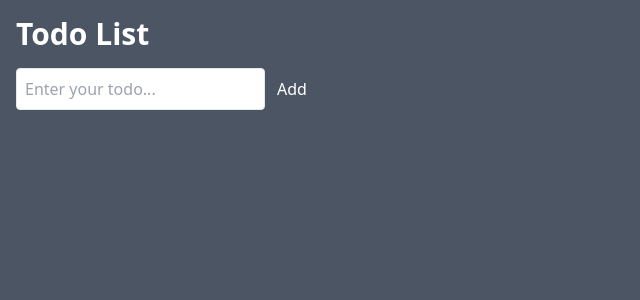
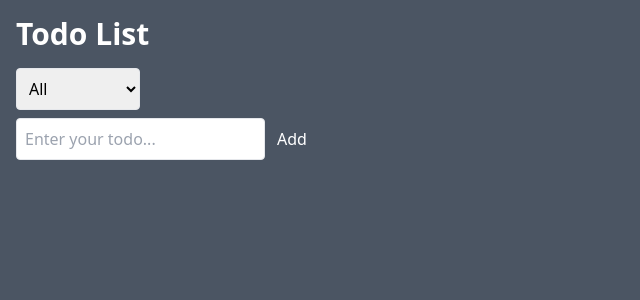
Before and after one commit to BitSmith5/todo-list, a React (Create React App) app: page / in a window 1280 px wide. Shown: the top 300 px of the page, without its empty margins (0-640 px from the left). Built offline with nearby package versions, Linux system fonts and the light colour scheme.

Commit message:
Added todo filter

```diff
--- a/src/App.tsx
+++ b/src/App.tsx
@@ -20,6 +20,7 @@ export default function App() {
   const [todos, setTodos] = useState<Todo[]>(loadInitialTodos);
   const [text, setText] = useState<string>("");
   const [editingId, setEditingId] = useState<string | null>(null);
+  const [selectedFilter, setSelectedFilter] = useState<"all" | "complete" | "incomplete">("all");
 
   useEffect(() => {
     localStorage.setItem("todos", JSON.stringify(todos));
@@ -66,9 +67,26 @@ export default function App() {
     setTodos((prev) => prev.filter((t) => t.id !== id));
   };
 
+  const getFilteredTodos = () => {
+    if (selectedFilter === "all") return todos;
+    if (selectedFilter === "complete") return todos.filter(t => t.completed);
+    if (selectedFilter === "incomplete") return todos.filter(t => !t.completed);
+    return todos;
+  }
+
   return (
     <div className="App bg-gray-600 text-white min-h-screen p-4">
       <h1 className="text-3xl font-bold mb-4">Todo List</h1>
+      <select
+        className="border p-2 rounded text-black"
+        value={selectedFilter}
+        onChange={(e) => {setSelectedFilter(e.target.value as "all" | "complete" | "incomplete")}}
+      >
+        <option value="all">All</option>
+        <option value="complete">Complete</option>
+        <option value="incomplete">Incomplete</option>
+      </select>
+      <div className="my-2 flex flex-center justify-start">
         <input
           className="border p-2 rounded text-black"
           type="text"
@@ -80,8 +98,10 @@ export default function App() {
           placeholder={editingId ? "Edit todo here..." : "Enter your todo..."}
         />
         <button className="mx-3 hover:text-green-400" onClick={addTodo}>Add</button>
+      </div>
+
       <TodoList
-        todos={todos}
+        todos={getFilteredTodos()}
         onToggle={toggleTodo}
         onEdit={onEdit}
         onDelete={deleteTodo}
```
Lines whose indentation alone changed are shown as unchanged.
